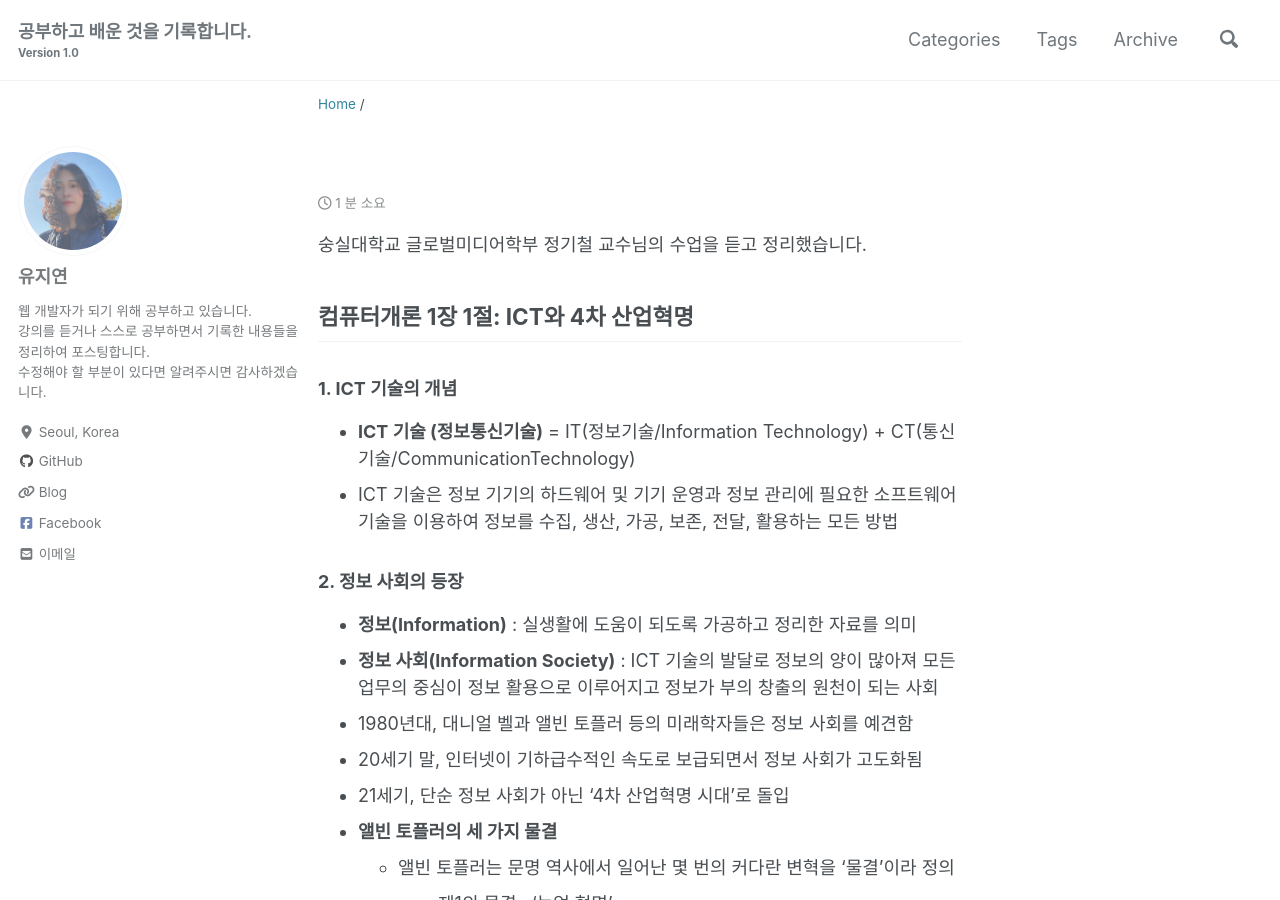
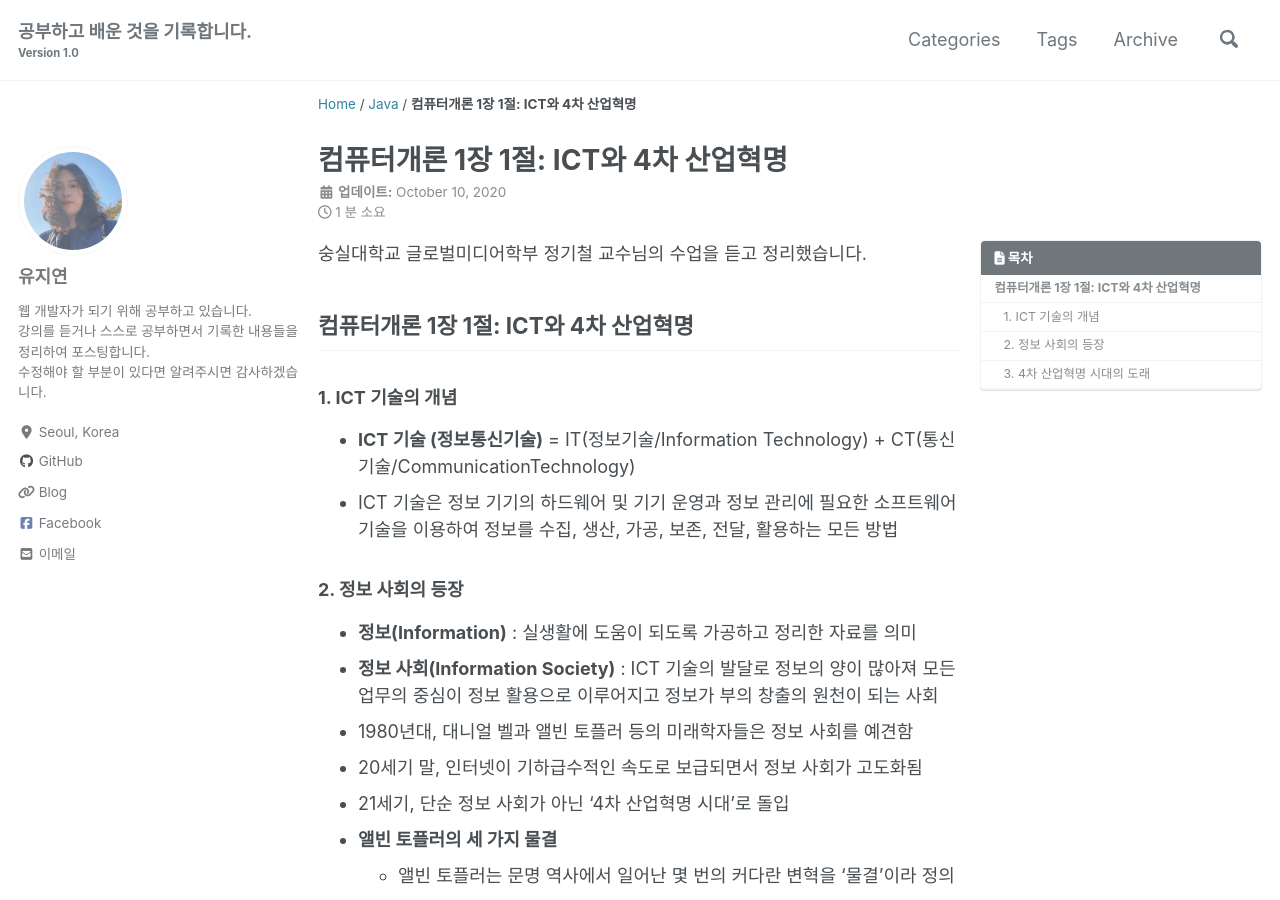
Before and after one commit to Jiyoun-Yoo/jiyoun-yoo.github.io, a Jekyll site: the page built from _posts/2020/computer-science/2020-10-10-computer-science-chapter01-1.markdown, in a window 1280 px wide and 900 px high. Built offline with Jekyll 4.4.1, drawn with Linux system fonts in a browser that asks for light colours; cached includes are drawn as plain includes; nearby versions of some CDN libraries; a script that is not in the unit is left out; comment, search, counter and statistics services are not loaded; some of the changed text lies outside the part shown.

Commit message:
computerScience

```diff
--- a/_posts/2020/computer-science/2020-10-10-computer-science-chapter01-1.markdown
+++ b/_posts/2020/computer-science/2020-10-10-computer-science-chapter01-1.markdown
@@ -1,5 +1,5 @@
 ---
-title: 컴퓨터개론 1장 1절: ICT와 4차 산업혁명
+title: '컴퓨터개론 1장 1절: ICT와 4차 산업혁명'
 layout: single
 author_profile: true
 read_time: true
```
